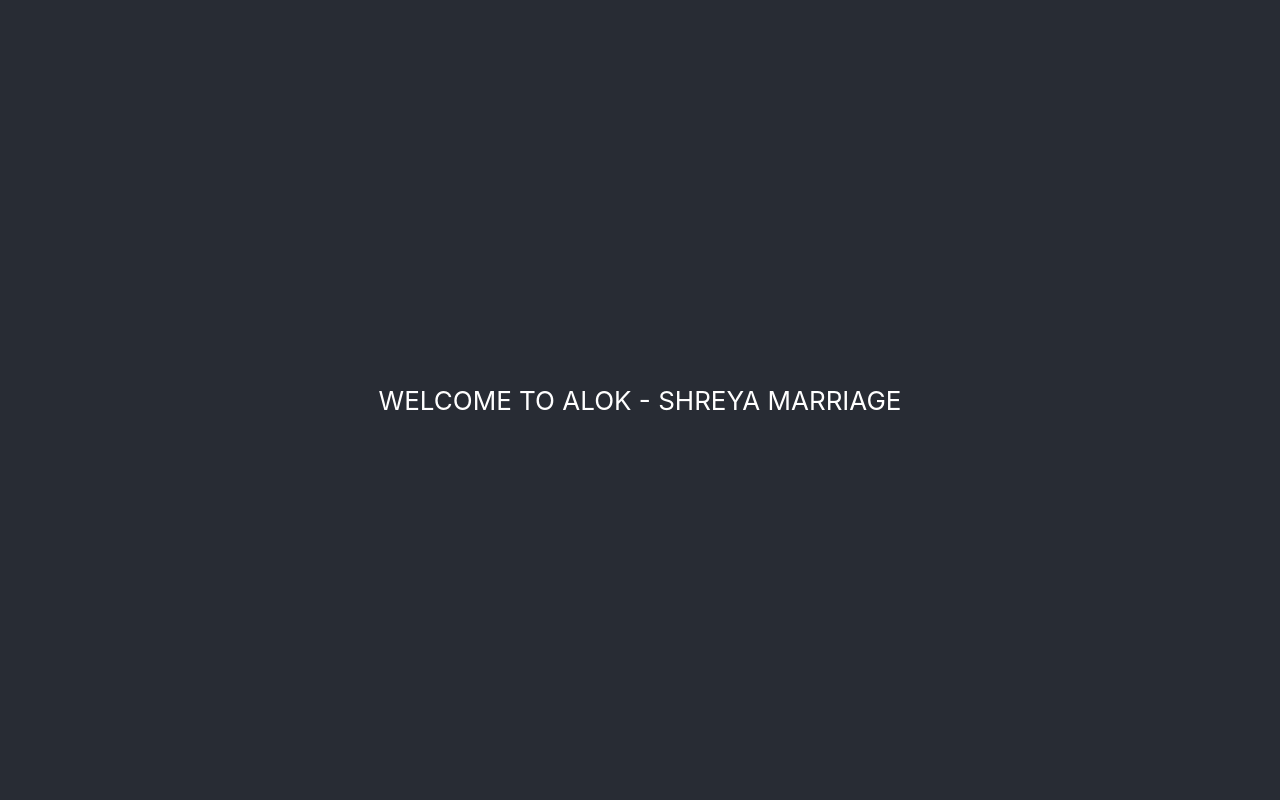
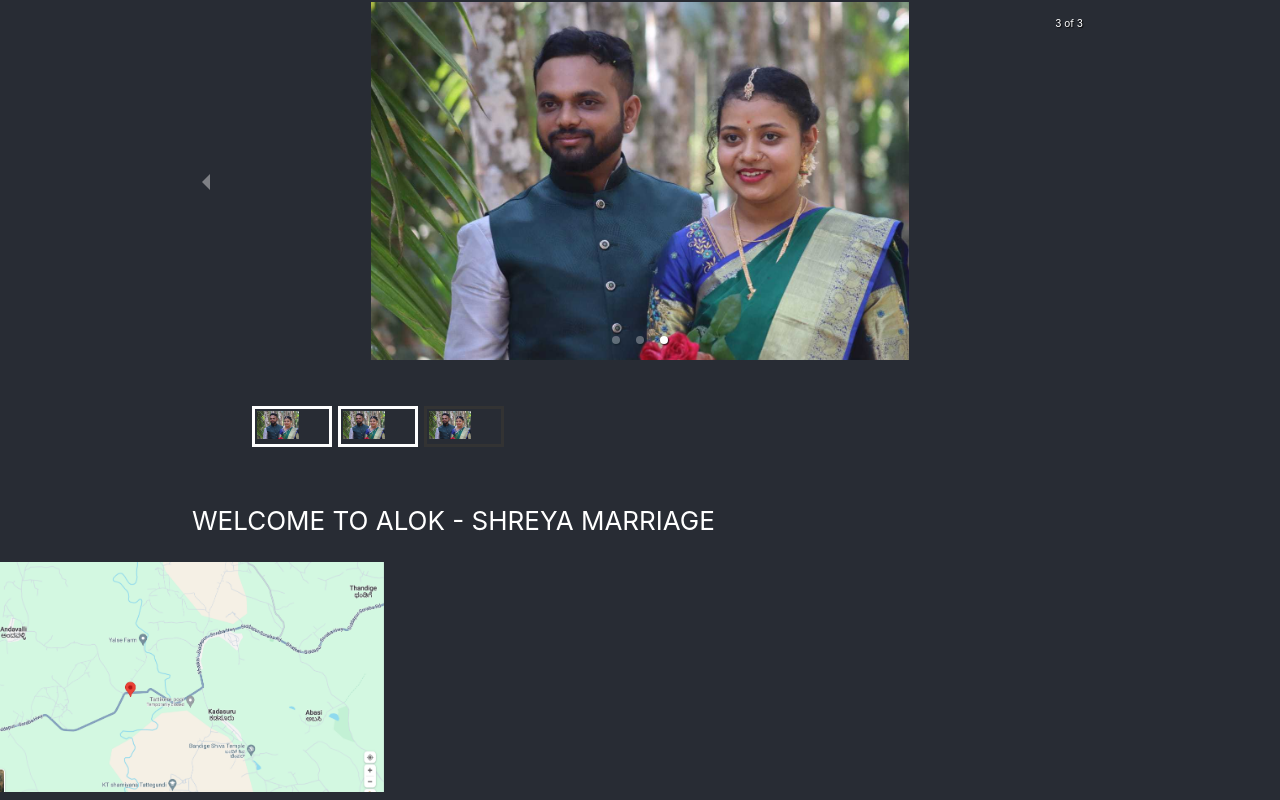
Before and after one commit to abhibhat33/alok-shreya-marriage, a React (Create React App) app: page / in a window 1280 px wide. Shown: the top 800 px of the page. Built offline with nearby package versions, Linux system fonts and the light colour scheme.

Commit message:
added location, corosul

```diff
--- a/package.json
+++ b/package.json
@@ -9,14 +9,15 @@
     "@testing-library/user-event": "^13.5.0",
     "react": "^18.2.0",
     "react-dom": "^18.2.0",
+    "react-responsive-carousel": "^3.2.23",
     "react-scripts": "5.0.1",
     "web-vitals": "^2.1.4"
   },
   "scripts": {
     "start": "react-scripts start",
     "build": "react-scripts build",
-    "predeploy":"npm run build",
-    "deploy":"gh-pages -d build",
+    "predeploy": "npm run build",
+    "deploy": "gh-pages -d build",
     "test": "react-scripts test",
     "eject": "react-scripts eject"
   },
--- a/src/App.jsx
+++ b/src/App.jsx
@@ -1,33 +1,43 @@
-// src/App.jsx
-
 import React from 'react';
+import { Carousel } from 'react-responsive-carousel';
+import 'react-responsive-carousel/lib/styles/carousel.min.css'; // Import the carousel styles
 import './App.css';
+import p1 from './p1.jpg';
+import location from './location.png'
 
 function App() {
+  const images = [p1, p1, p1];
+
   return (
     <div>
       <header className="App-header">
+        <div  style={{maxWidth: "70%", alignItems: "flex-start"}}>
+      <Carousel autoPlay={true} interval={2000}>
+          {images.map((image, index) => (
+            <div key={index}>
+              <img src={image} alt={`Image ${index}`} style={{ maxWidth: '60%' }}/>
+            </div>
+          ))}
+        </Carousel>
         <p>
           WELCOME TO ALOK - SHREYA MARRIAGE
         </p>
+        </div>
+        <a href="https://goo.gl/maps/LiisgKv448xUEViu6" target="_blank" rel="noopener noreferrer">
+          <img src={location} alt="Location" style={{ maxWidth: '30%', cursor: 'pointer' }} />
+        </a>
       </header>
 
-      {/* Gallery Section */}
       <section className="gallery-section">
         <h2>Gallery</h2>
-        {/* Your gallery content goes here */}
       </section>
 
-      {/* Events Section */}
       <section className="events-section">
         <h2>Events</h2>
-        {/* Your events content goes here */}
       </section>
 
-      {/* Google Maps Location Section */}
       <section className="location-section">
         <h2>Location</h2>
-        {/* Your Google Maps content goes here */}
       </section>
     </div>
   );
```
Also changed, not shown: src/location.png (added), 1 other file (tests, documents, lock files or other folders).
